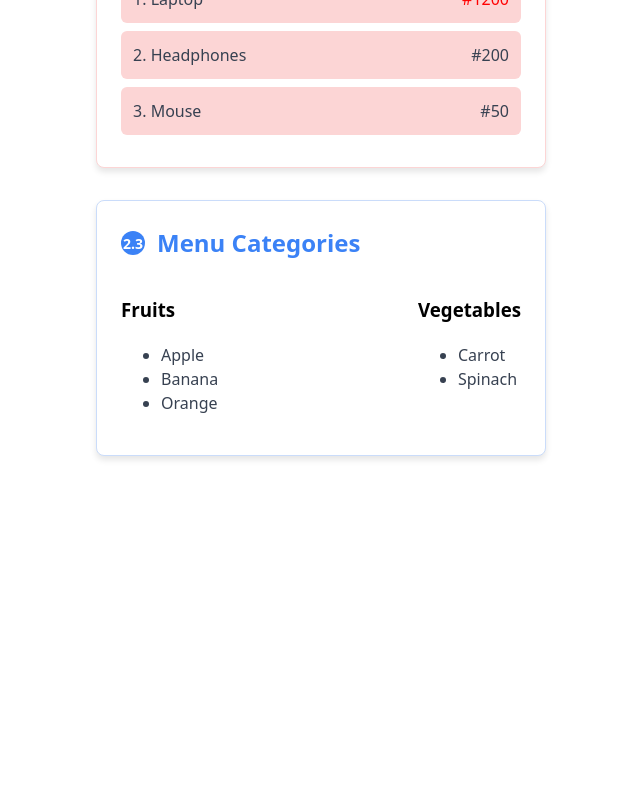
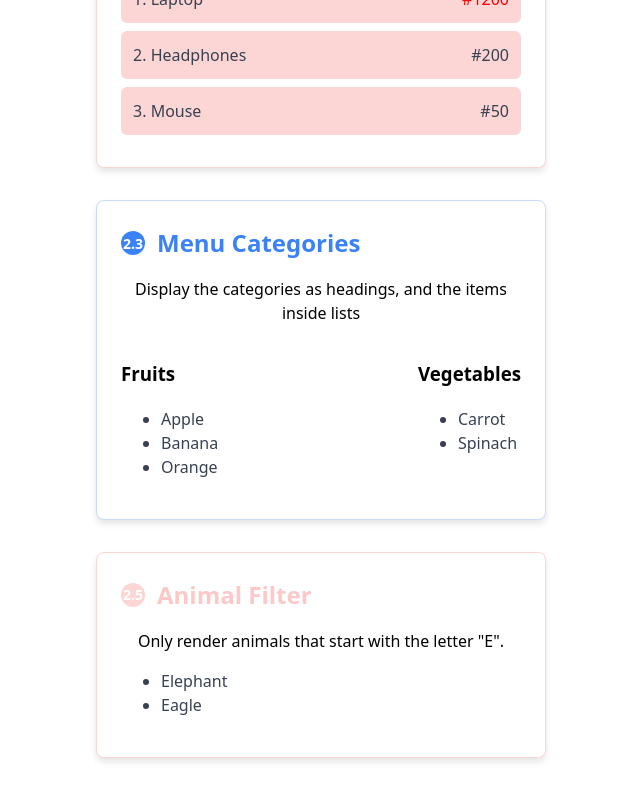
Before and after one commit to StivinTaesoo/working-with-react, a React (Vite) app: page / in a window 1280 px wide. Shown: the part 588-1388 px from the top of the page, without its empty margins (319-959 px from the left). Before the commit the page ends 1116 px from the top, so only its background shows below. Built offline with nearby package versions, Linux system fonts and the light colour scheme.

Commit message:
Added Animal Filter component

```diff
--- a/src/App.css
+++ b/src/App.css
@@ -73,7 +73,7 @@
     color: red;
 }
 .light_red_text {
-    color: #fcd5d5;
+    color: #fcc8c8;
 }
 .red_bg {
     background: #fcd5d5;
--- a/src/App.tsx
+++ b/src/App.tsx
@@ -1,4 +1,5 @@
 import "./App.css";
+import AnimalFilter from "./components/AnimalFilter";
 import MenuCategories from "./components/MenuCategories";
 import ProductList from "./components/ProductList";
 import ShoppingList from "./components/ShoppingList";
@@ -10,6 +11,7 @@ function App() {
             <ShoppingList shoppingList={shoppingList} />
             <ProductList products={products} />
             <MenuCategories menuData={menuItems} />
+            <AnimalFilter />
         </>
     );
 }
--- /dev/null
+++ b/src/components/AnimalFilter.tsx
@@ -0,0 +1,26 @@
+const animals = ["Cat", "Dog", "Elephant", "Cow", "Eagle"];
+
+const AnimalFilter: React.FC = () => {
+    const animalsStartWithE = animals.filter((animal) =>
+        animal.startsWith("E")
+    );
+    return (
+        <div className="container red_border">
+            <div className="title flex_center">
+                <span className="item_number light_red_bg">2.5</span>
+                <span className="light_red_text">Animal Filter</span>
+            </div>
+            <p>Only render animals that start with the letter "E".</p>
+            <ul className=" text_left">
+                {animalsStartWithE.map((animal, index) => {
+                    return (
+                        <li className="item_name" key={index}>
+                            {animal}
+                        </li>
+                    );
+                })}
+            </ul>
+        </div>
+    );
+};
+export default AnimalFilter;
--- a/src/components/MenuCategories.tsx
+++ b/src/components/MenuCategories.tsx
@@ -11,6 +11,9 @@ const MenuCategories: React.FC<MenuDataProps> = ({ menuData }) => {
                 <span className="item_number ">2.3</span>
                 <span>Menu Categories</span>
             </div>
+            <p>
+                Display the categories as headings, and the items inside lists
+            </p>
             <div className="d_flex space_between">
                 {menuData.map((menu) => {
                     return (
```
